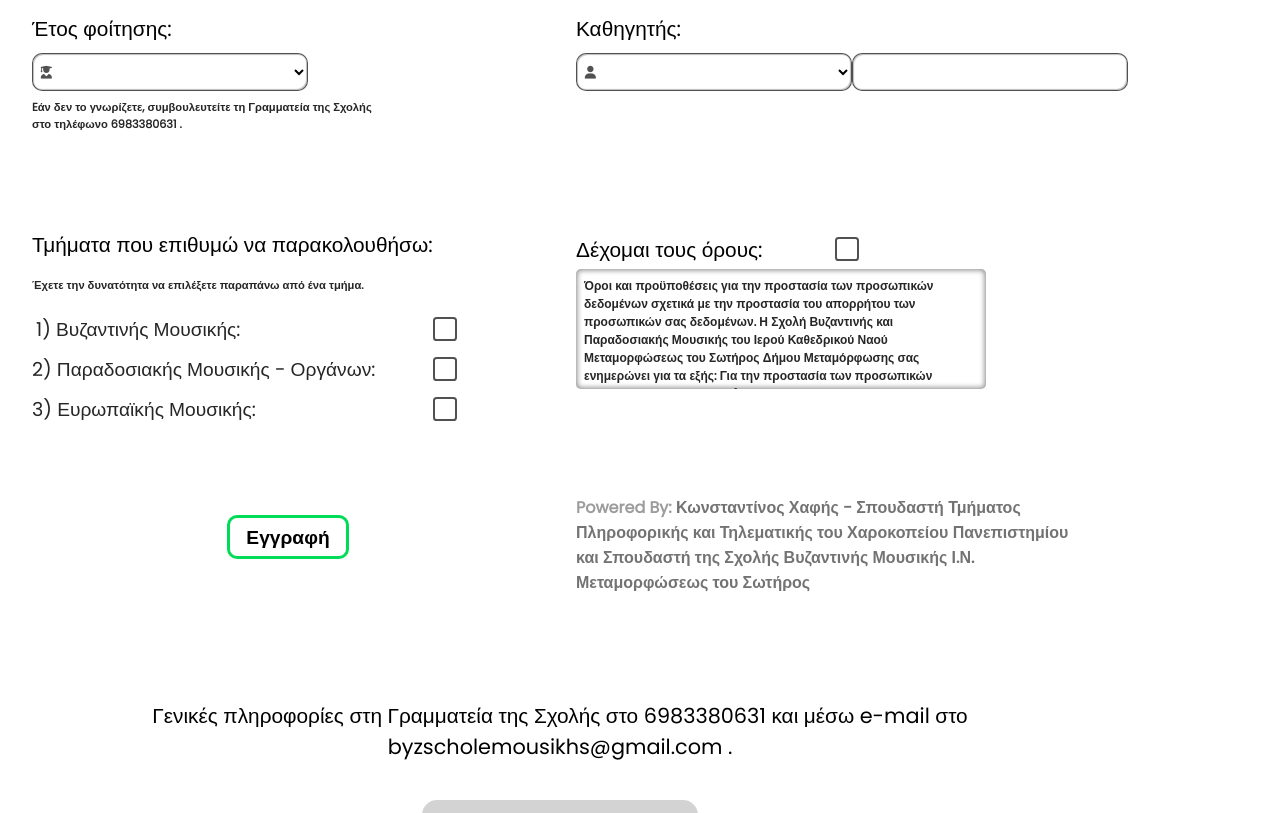
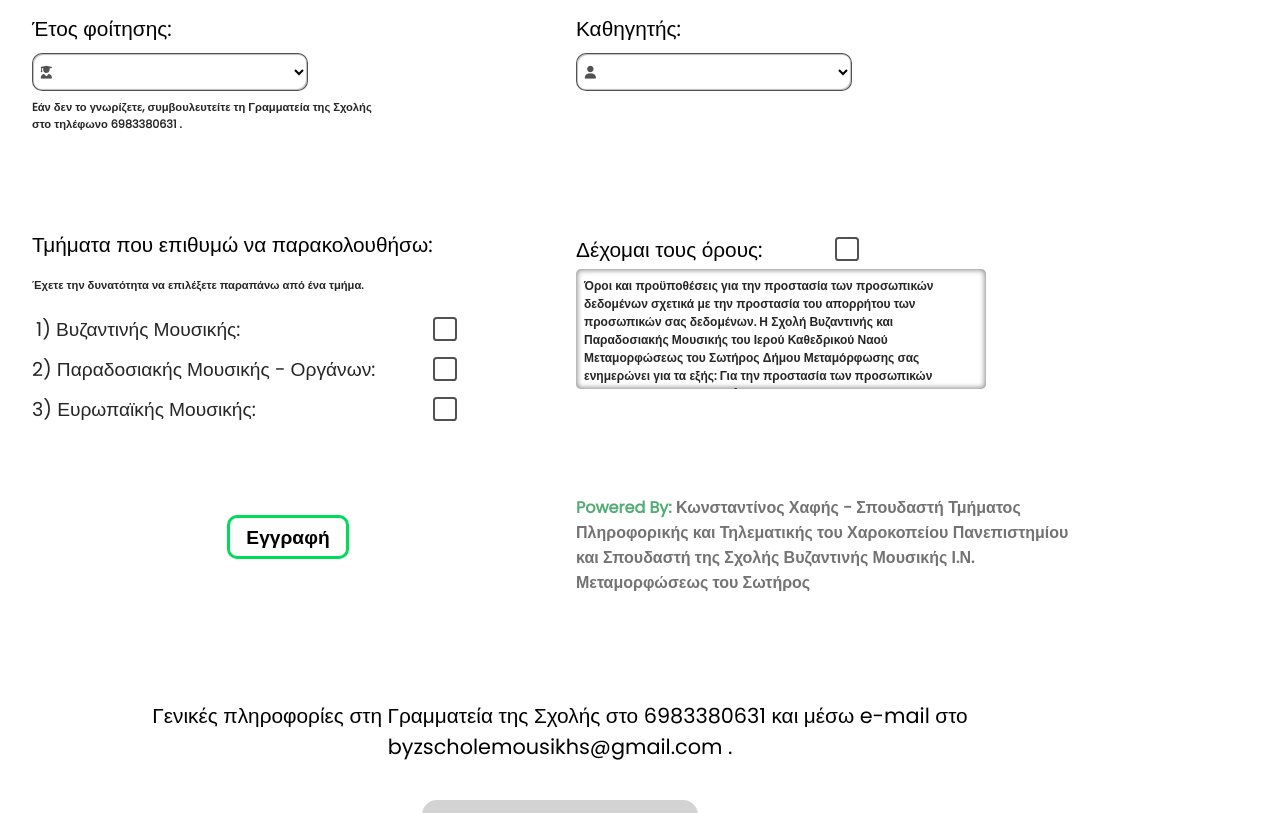
Before and after one commit to Kostas-Xafis/Byzantine-School-Form, a website: page public/home/index.html in a window 1280 px wide. Shown: the part 1647-2460 px from the top of the page. Drawn offline with Linux system fonts and the light colour scheme; files that its build step writes are made by us from their sources; files whose address does not match are found by name.

Commit message:
Lighthouse impovments

```diff
--- a/db.js
+++ b/db.js
@@ -11,7 +11,7 @@ module.exports = {
 					port: 7123,
 					multipleStatements: false
 				});
-				console.log("Connected to database");
+				console.log("Connected production to database");
 				return db;
 			} else {
 				const db = await mysql.createConnection({
@@ -22,7 +22,7 @@ module.exports = {
 					port: 6000,
 					multipleStatements: false
 				});
-				console.log("Connected to database");
+				console.log("Connected development to database");
 				return db;
 			}
 		} catch (err) {
--- a/public/static/index.js
+++ b/public/static/index.js
@@ -109,7 +109,7 @@ toscheckbox.addEventListener("click", e => {
 let otherTeacherSelected = false;
 document.getElementById("teacher").addEventListener("change", e => {
 	const teacher = e.target.value;
-	const input = document.getElementById("otherTeacherInput");
+	const input = document.getElementById("otherTeacher");
 	const label = document.getElementById("otherTeacherLabel");
 	if (teacher !== "null") {
 		if (!otherTeacherSelected) return;
--- a/public/static/main.css
+++ b/public/static/main.css
@@ -374,7 +374,7 @@ a:focus {
 	transition: 300ms opacity linear;
 }
 
-#otherTeacherInput {
+#otherTeacher {
 	grid-row: 4;
 	opacity: 0.001;
 	transition: 300ms opacity linear;
@@ -680,7 +680,7 @@ a:focus {
 }
 
 #author > p > span {
-	color: hsl(144, 85, 29%);
+	color: hsl(144, 85%, 29%);
 	opacity: 70%;
 }
 
```
